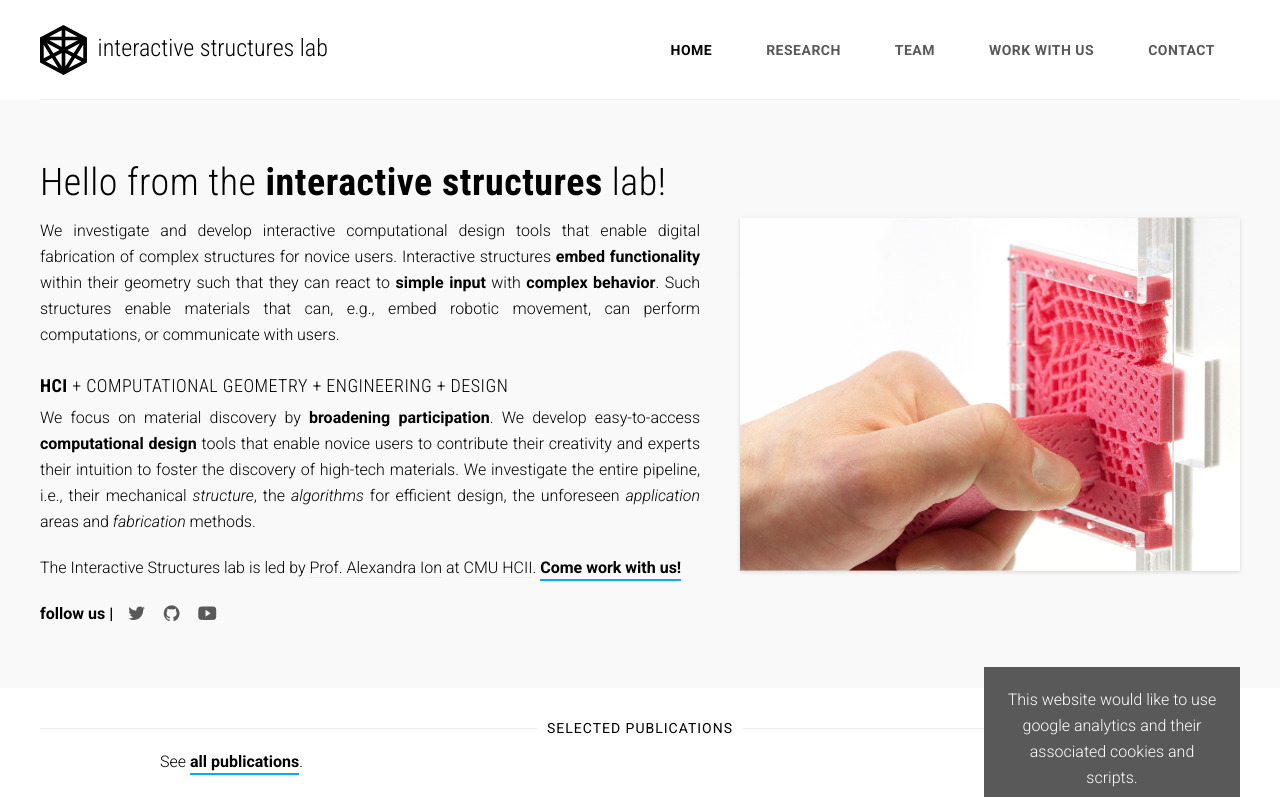
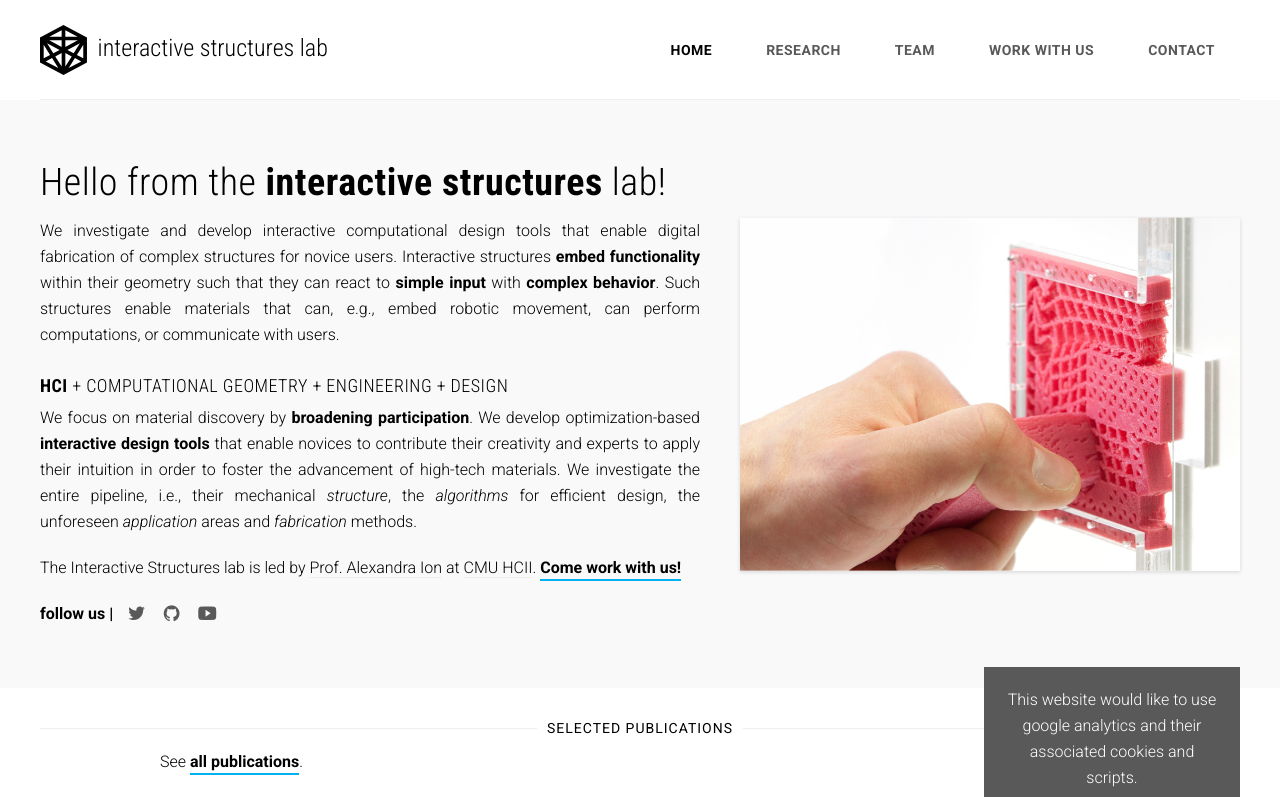
Before and after one commit to interactive-structures/interactive-structures.github.io, a Jekyll site: the page built from index.html, in a window 1280 px wide and 900 px high, cut to the strip 0-797 px from the top of the window. Built offline with Jekyll 4.4.1, drawn with Linux system fonts in a browser that asks for light colours; nearby versions of some CDN libraries.

Commit message:
update on teaser text

```diff
--- a/_includes/teaser.html
+++ b/_includes/teaser.html
@@ -15,7 +15,7 @@
           </p>
           <h3><strong>HCI</strong> + computational geometry + engineering + design</h3>
           <p>
-            We focus on material discovery by <strong>broadening participation</strong>. We develop easy-to-access <strong>computational design</strong> tools that enable novice users to contribute their creativity and experts their intuition to foster the discovery of high-tech materials. We investigate the entire pipeline, i.e., their mechanical <em>structure</em>, the <em>algorithms</em> for efficient design, the unforeseen <em>application</em> areas and <em>fabrication</em> methods.
+            We focus on material discovery by <strong>broadening participation</strong>. We develop optimization-based <strong>interactive design tools</strong> that enable novices to contribute their creativity and experts to apply their intuition in order to foster the advancement of high-tech materials. We investigate the entire pipeline, i.e., their mechanical <em>structure</em>, the <em>algorithms</em> for efficient design, the unforeseen <em>application</em> areas and <em>fabrication</em> methods.
           </p>
           <p>
             The Interactive Structures lab is led by <a href="http://alexandraion.com/">Prof. Alexandra Ion</a> at <a href="https://hcii.cmu.edu/">CMU HCII</a>. <a class="underlined_link" href="/join.html">Come work with us!</a>
```
Also changed, not shown: 2 other files.
